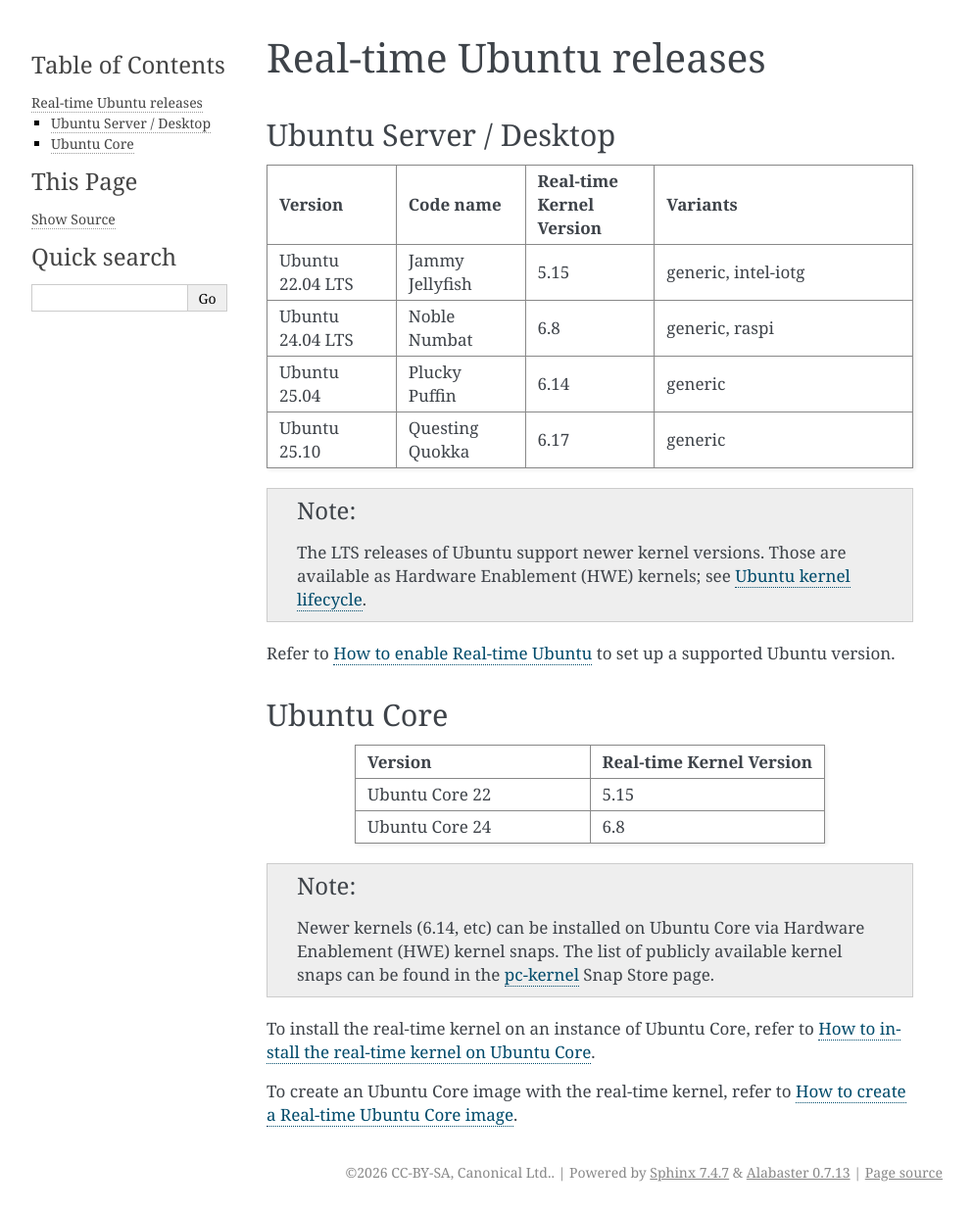
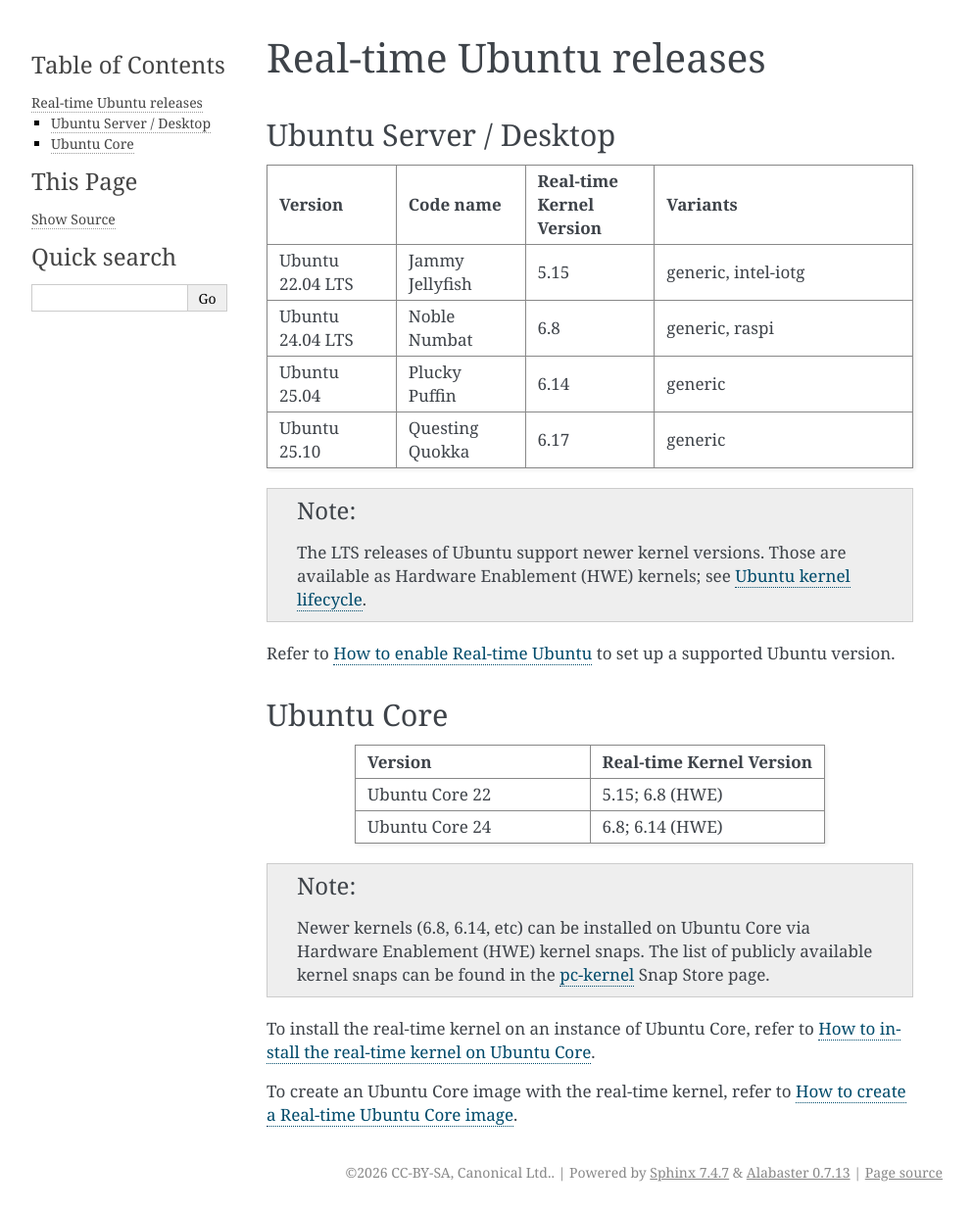
Before and after one commit to canonical/real-time-ubuntu-docs, a Sphinx documentation site: the page built from docs/reference/releases.rst, in a window 1280 px wide. Shown: the whole page at 98% size, without its empty margins (148-1141 px from the left). Built offline with Sphinx 7.4.7, drawn with Linux system fonts in a browser that asks for light colours.

Commit message:
docs: Update some references to real-time HWE to show 6.14/6.17 kernels. (#175)
* docs: Update some references to real-time HWE to show 6.14/6.17 kernels.

Signed-off-by: Kevin Becker <kevin.becker@canonical.com>

* docs/conf.py: Ignore linkcheck on freedesktop.org. They give a 418 teapot error to GitHub actions, while the links actually work.

Signed-off-by: Kevin Becker <kevin.becker@canonical.com>

---------

Signed-off-by: Kevin Becker <kevin.becker@canonical.com>

```diff
--- a/docs/conf.py
+++ b/docs/conf.py
@@ -253,6 +253,7 @@
     "https://www.intel.com/content/www/us/en/content-details/*",
     "https://www.intel.com/PerformanceIndex",
     "https://elinux.org/Kernel_Timer_Systems#Dynamic_ticks",
+    "https://www.freedesktop.org/",
     ]
 
 
--- a/docs/reference/releases.rst
+++ b/docs/reference/releases.rst
@@ -45,13 +45,13 @@
    * - Version
      - Real-time Kernel Version
    * - Ubuntu Core 22
-     - 5.15
+     - 5.15; 6.8 (HWE)
    * - Ubuntu Core 24
-     - 6.8
+     - 6.8; 6.14 (HWE)
 
 .. note::
 
-  Newer kernels (6.14, etc) can be installed on Ubuntu Core via Hardware Enablement (HWE) kernel snaps.
+  Newer kernels (6.8, 6.14, etc) can be installed on Ubuntu Core via Hardware Enablement (HWE) kernel snaps.
   The list of publicly available kernel snaps can be found in the `pc-kernel`_ Snap Store page.
 
 To install the real-time kernel on an instance of Ubuntu Core, refer to :doc:`../how-to/uc-install-real-time-kernel`.
```
Also changed, not shown: docs/how-to/uc-install-real-time-kernel.md (+4 -4 lines).
